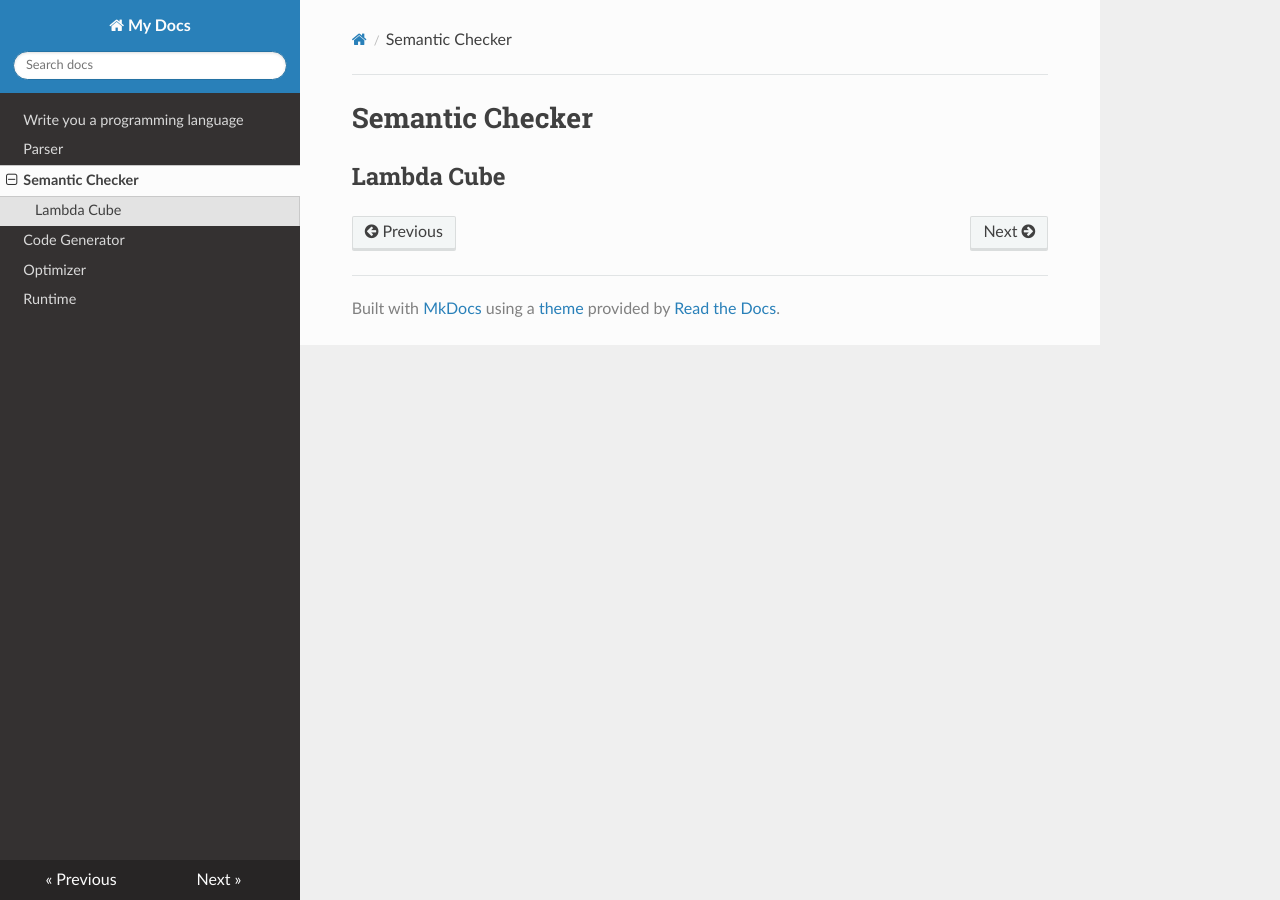
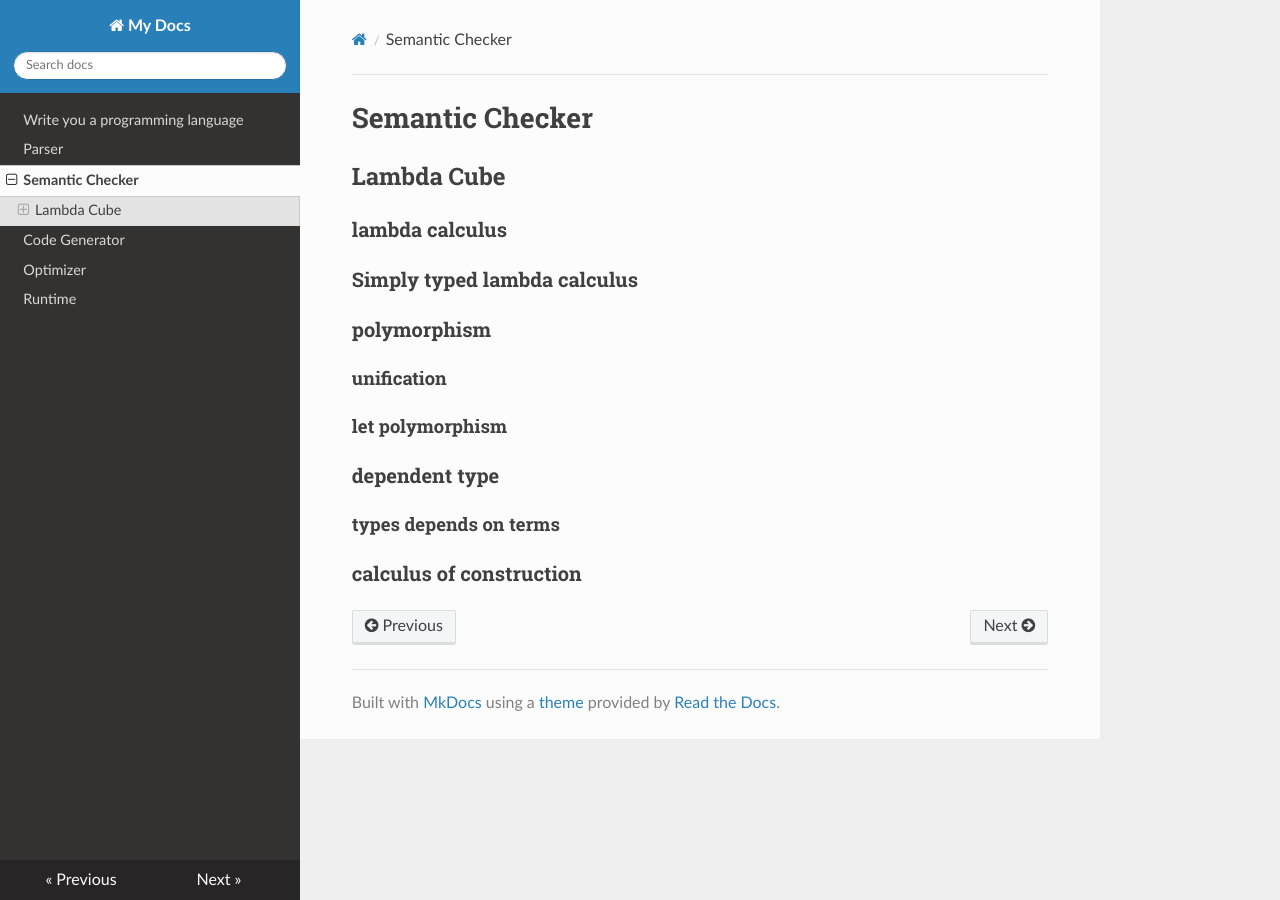
Before and after one commit to dannypsnl/write-a-programming-language, an MkDocs documentation site: the page built from docs/ch2-semantic-checker.md, in a window 1280 px wide. Built offline with MkDocs 1.6.1, drawn with Linux system fonts in a browser that asks for light colours; nearby versions of some CDN libraries.

Commit message:
semantic checker: lambda cube and content

```diff
--- a/docs/ch2-semantic-checker.md
+++ b/docs/ch2-semantic-checker.md
@@ -1,3 +1,11 @@
 # Semantic Checker
 
 ## Lambda Cube
+### lambda calculus
+### Simply typed lambda calculus
+### polymorphism
+#### unification
+#### let polymorphism
+### dependent type
+#### types depends on terms
+### calculus of construction
```
